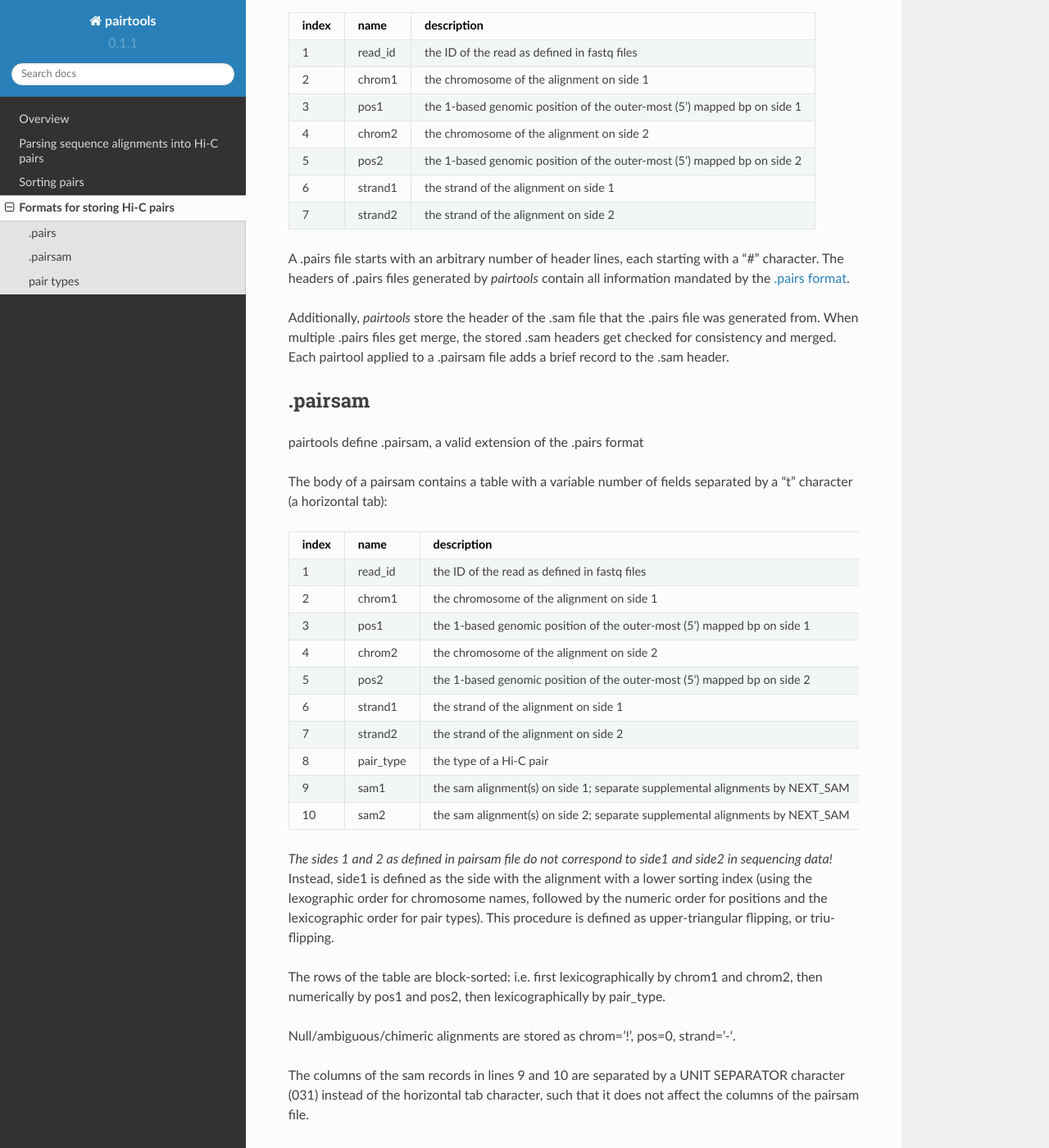
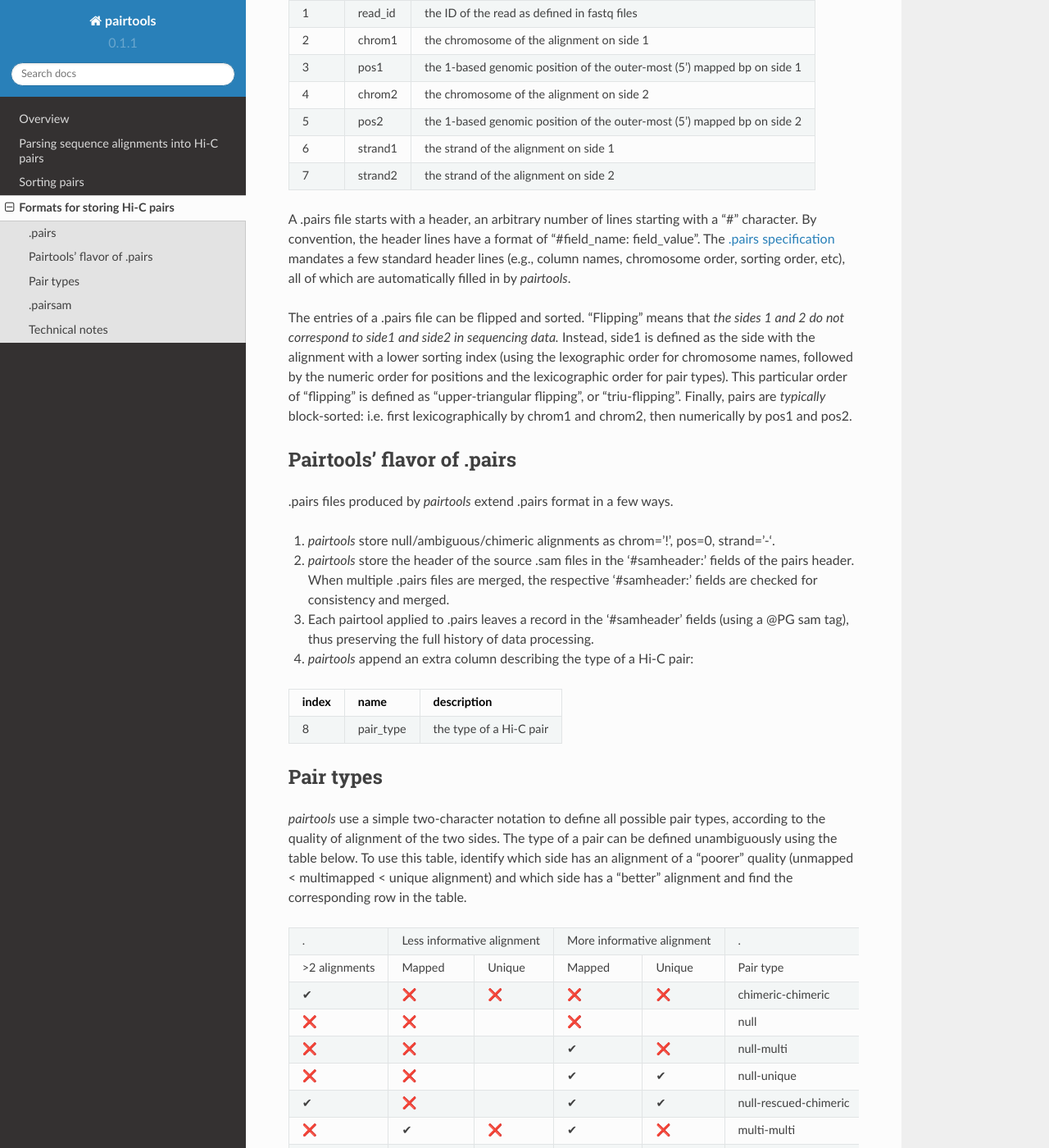
Before and after one commit to open2c/pairtools, a Sphinx documentation site: the page built from doc/formats.rst, in a window 1280 px wide and 1400 px high, scrolled down 393 px. Shown: the whole window at 82% size. Built offline with Sphinx 7.4.7 and the Read the Docs theme 2.0.0, drawn with Linux system fonts in a browser that asks for light colours; pages that are not in the unit, such as notebooks, are missing from menus; some of the changed text lies outside the part shown.

Commit message:
docs: update notes on formats

```diff
--- a/doc/formats.rst
+++ b/doc/formats.rst
@@ -4,15 +4,14 @@ Formats for storing Hi-C pairs
 .pairs
 ------
 
-.pairs, a simple tabular format to store the information
-on ligation junctions detected in sequences of DNA molecules generated by Hi-C
-experiments.
-
-The `.pairs specification <https://github.com/4dn-dcic/pairix/blob/master/pairs_format_specification.md>`_,
+`.pairs` is a simple tabular format for storing DNA contacts detected in
+a Hi-C experiment.  The detailed
+`.pairs specification <https://github.com/4dn-dcic/pairix/blob/master/pairs_format_specification.md>`_
 is defined by the 4DN Consortium.
 
 The body of a .pairs contains a table with a variable number of fields separated by
-a "\t" character (a horizontal tab):
+a "\\t" character (a horizontal tab). The .pairs specification fixes the content
+and the order of the first seven columns:
 
 ======== =========== ===============================================================================
  index    name        description
@@ -26,78 +25,54 @@ a "\t" character (a horizontal tab):
  7        strand2     the strand of the alignment on side 2
 ======== =========== ===============================================================================
 
-A .pairs file starts with an arbitrary number of header lines, each starting with
-a "#" character.
-The headers of .pairs files generated by `pairtools` contain all information mandated by the
-`.pairs format <https://github.com/4dn-dcic/pairix/blob/master/pairs_format_specification.md>`_.
+A .pairs file starts with a header, an arbitrary number of lines starting
+with a "#" character. By convention, the header lines have a format of
+"#field_name: field_value".
+The `.pairs specification <https://github.com/4dn-dcic/pairix/blob/master/pairs_format_specification.md>`_
+mandates a few standard header lines (e.g., column names,
+chromosome order, sorting order, etc), all of which are
+automatically filled in by `pairtools`.
 
-Additionally, `pairtools` store the header of the .sam file that the .pairs file was
-generated from. When multiple .pairs files get merge, the stored .sam headers
-get checked for consistency and merged. Each pairtool applied to a .pairsam
-file adds a brief record to the .sam header.
+The entries of a .pairs file can be flipped and sorted. "Flipping" means
+that *the sides 1 and 2 do not correspond to side1 and side2 in sequencing data.*
+Instead, side1 is defined as the side with the
+alignment with a lower sorting index (using the lexographic order for
+chromosome names, followed by the numeric order for positions and the
+lexicographic order for pair types). This particular order of "flipping" is
+defined as "upper-triangular flipping", or "triu-flipping". Finally, pairs are
+*typically* block-sorted: i.e. first lexicographically by chrom1 and chrom2,
+then numerically by pos1 and pos2.
 
-.pairsam
---------
+Pairtools' flavor of .pairs
+---------------------------
 
-pairtools define .pairsam, a valid extension of the .pairs format
+.pairs files produced by `pairtools` extend .pairs format in a few ways.
 
+1. `pairtools` store null/ambiguous/chimeric alignments as chrom='!', pos=0, strand='-'.
 
-The body of a pairsam contains a table with a variable number of fields separated by
-a "\t" character (a horizontal tab):
+#. `pairtools` store the header of the source .sam files in the
+   '#samheader:' fields of the pairs header. When multiple .pairs files are merged,
+   the respective '#samheader:' fields are checked for consistency and merged.
+
+#. Each pairtool applied to .pairs leaves a record in the '#samheader' fields
+   (using a @PG sam tag), thus preserving the full history of data processing.
+
+#. `pairtools` append an extra column describing the type of a Hi-C pair:
 
 ======== =========== ===============================================================================
  index    name        description
 ======== =========== ===============================================================================
- 1        read_id     the ID of the read as defined in fastq files
- 2        chrom1      the chromosome of the alignment on side 1
- 3        pos1        the 1-based genomic position of the outer-most (5') mapped bp on side 1
- 4        chrom2      the chromosome of the alignment on side 2
- 5        pos2        the 1-based genomic position of the outer-most (5') mapped bp on side 2
- 6        strand1     the strand of the alignment on side 1
- 7        strand2     the strand of the alignment on side 2
  8        pair_type   the type of a Hi-C pair
- 9        sam1        the sam alignment(s) on side 1; separate supplemental alignments by NEXT_SAM
- 10       sam2        the sam alignment(s) on side 2; separate supplemental alignments by NEXT_SAM
 ======== =========== ===============================================================================
 
-*The sides 1 and 2 as defined in pairsam file do not correspond to side1 and
-side2 in sequencing data!* Instead, side1 is defined as the side with the
-alignment with a lower sorting index (using the lexographic order for
-chromosome names, followed by the numeric order for positions and the
-lexicographic order for pair types). This procedure is defined as
-upper-triangular flipping, or triu-flipping.
-
-The rows of the table are block-sorted: i.e. first lexicographically
-by chrom1 and chrom2, then numerically by pos1 and pos2, then lexicographically
-by pair_type.
-
-Null/ambiguous/chimeric alignments are stored as chrom='!', pos=0, strand='-'.
-
-The columns of the sam records in lines 9 and 10 are separated by a UNIT
-SEPARATOR character (\031) instead of the horizontal tab character, such that
-it does not affect the columns of the pairsam file.
-
-Notes of the motivation behind some of the technical decisions in the definition
-of pairsam:
-- while the information in columns 1-8 may appear redundant to sam alignments in
-the columns 9+, extracting this information is non-trivial and thus is better
-done only once with results stored.
-- storing sam entries together with pairs drastically speeds up and simplifies
-several operations like filtering and tagging of unmapped/ambiguous/duplicated
-Hi-C molecules.
-- pair flipping and sorting is essential for the processing steps like PCR
-duplicate removal and aggregation.
-- the exclamation mark "!" is used as a character for unmapped chromosomes
-because it has a lexicographic sorting order lower than that of "0", good
-interpretability and no other reserved technical roles.
-
-pair types
+Pair types
 ----------
 
-pairtools uses a simple two-character notation to define all possible pair types
-by the quality of alignment. For each pair, its type can be defined unambiguously
-using the table below. To use this table, identify which side has an alignment
-of a "poorer" quality (unmapped < multimapped < unique alignment)
+`pairtools` use a simple two-character notation to define all possible pair
+types, according to the quality of alignment of the two sides. The type of a pair
+can be defined unambiguously using the table below. To use this table,
+identify which side has an alignment of a "poorer" quality
+(unmapped < multimapped < unique alignment)
 and which side has a "better" alignment and find the corresponding row in the table.
 
 =============== ========= ==================== ========= =================== ======================== ========== ===========
@@ -122,8 +97,8 @@ and which side has a "better" alignment and find the corresponding row in the ta
 
 .. [2] some chimeric reads correspond to valid Hi-C molecules formed via a single
    ligation event, with the ligation junction sequenced through on one side.
-   Following the procedure introduced in [HiC-Pro](https://github.com/nservant/HiC-Pro)
-   [Juicer](https://github.com/theaidenlab/juicer), pairtools rescue such
+   Following the procedure introduced in `HiC-Pro <https://github.com/nservant/HiC-Pro>`_
+   and `Juicer <https://github.com/theaidenlab/juicer>`_, `pairtools` rescue such
    molecules, report their outer-most mapped positions and tag them as "UR" or "RU" pair type.
    Such molecules can and should be used in downstream analysis.
 
@@ -131,5 +106,45 @@ and which side has a "better" alignment and find the corresponding row in the ta
    tags them as "DD" pair type. These pairs should be excluded from downstream
    analyses.
 
+.pairsam
+--------
+
+`pairtools` also define .pairsam, a valid extension of the .pairs format.
+On top of the pairtools' flavor of .pairs, .pairsam format adds two extra
+columns containing the alignments from which the Hi-C pair was extracted:
+
+======== =========== ===============================================================================
+ index    name        description
+======== =========== ===============================================================================
+ 9        sam1        the sam alignment(s) on side 1; separate supplemental alignments by NEXT_SAM
+ 10       sam2        the sam alignment(s) on side 2; separate supplemental alignments by NEXT_SAM
+======== =========== ===============================================================================
+
+Note that, normally, the fields of a sam alignment are separated by a horizontal
+tab character (\\t), which we already use to separate .pairs columns. To
+avoid confusion, we replace the tab character in sam entries stored in sam1 and
+sam2 columns with a UNIT SEPARATOR character (\\031).
+
+Finally, sam1 and sam2 can store multiple .sam alignments, separated by a string
+'\\031NEXT_SAM\\031'
+
+Technical notes
+---------------
+
+The motivation behind some of the technical decisions in the definition
+of .pairsam:
+
+- while the information in columns 1-8 may appear redundant to sam alignments in
+  the columns 9+, extracting this information is non-trivial and thus is better
+  done only once with results stored.
+- storing sam entries together with pairs drastically speeds up and simplifies
+  several operations like filtering and tagging of unmapped/ambiguous/duplicated
+  Hi-C molecules.
+- the exclamation mark "!" is used as a character for unmapped chromosomes
+  because it has a lexicographic sorting order lower than that of "0", good
+  interpretability and no other reserved technical roles.
+
+
+
 .. |check| unicode:: U+2714 .. check
 .. |cross| unicode:: U+274C .. cross
--- a/doc/sorting.rst
+++ b/doc/sorting.rst
@@ -16,3 +16,8 @@ done during parsing
 
 Sorting
 -------
+
+- pair flipping and sorting is essential for the processing steps like PCR
+duplicate removal and aggregation.
+
+pairtools also sort by pair_type
```
